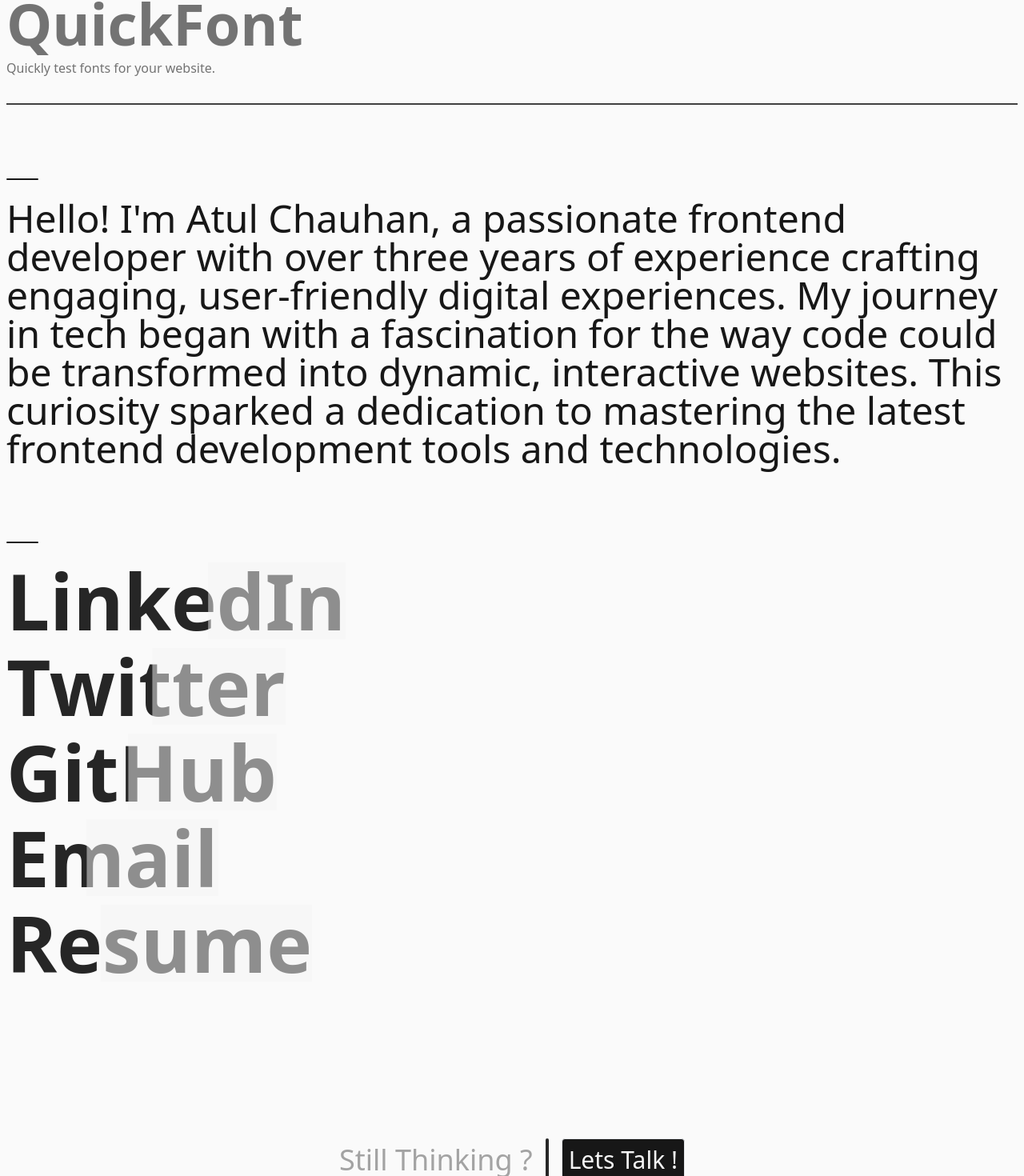
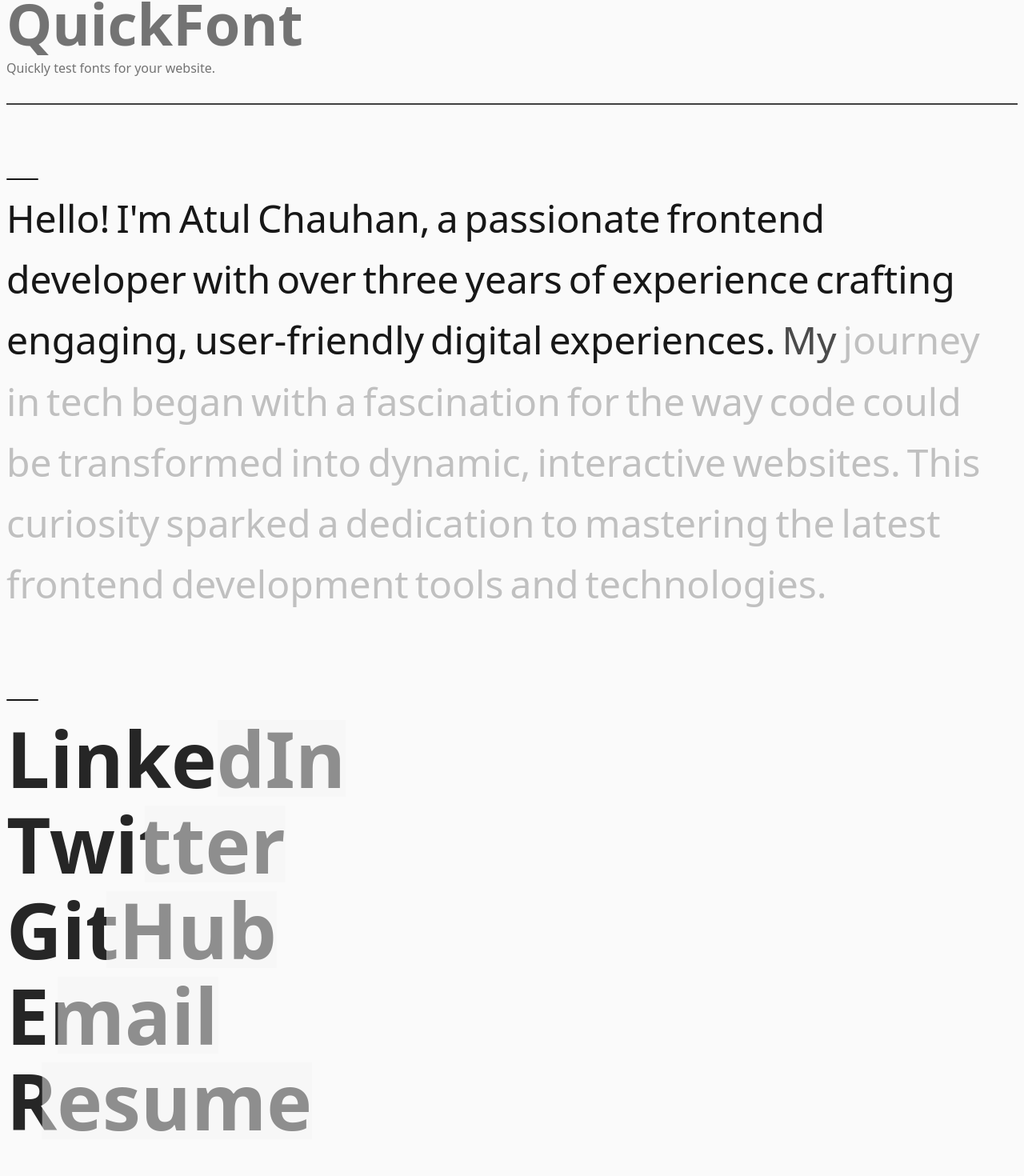
Before and after one commit to atulsmania/portfolio, a React (Vite) app: page / in a window 1280 px wide. Shown: the part 1297-2767 px from the top of the page at 80% size. Built offline with nearby package versions, Linux system fonts and the light colour scheme.

Commit message:
feat: about text progress

```diff
--- a/src/components/Footer.tsx
+++ b/src/components/Footer.tsx
@@ -1,22 +1,7 @@
 const Footer = () => {
   return (
-    <footer
-      id="connect"
-      className="w-full pb-4 mt-12 min-h-[calc(100svh/2)] flex px-2"
-    >
+    <footer id="connect" className="flex w-full px-2 pb-4 mt-12">
       <div className="flex flex-col items-center justify-center w-full gap-8">
-        <div className="flex flex-col items-start w-full gap-4 md:items-center md:justify-center md:flex-row ">
-          <span className="text-4xl text-center dark:text-neutral-200 text-neutral-400">
-            Still Thinking ?
-          </span>
-          <span className="hidden w-1 h-full rounded-full dark:bg-neutral-200 md:block bg-neutral-800" />
-          <a
-            href="mailto:atul14.chauhan@outlook.com"
-            className="p-2 text-3xl border rounded bg-neutral-900 text-neutral-100 dark:bg-neutral-200 dark:text-neutral-900"
-          >
-            Lets Talk !
-          </a>
-        </div>
         <p className="text-base text-center text-neutral-500">
           &copy; {new Date().getFullYear()} Atul Chauhan. All rights reserved.
         </p>
--- a/src/components/Section.tsx
+++ b/src/components/Section.tsx
@@ -22,9 +22,9 @@
       whileInView={{
         opacity: 1,
         y: 0,
-        transition: { duration: 1 },
+        transition: { duration: 0.5 },
       }}
-      viewport={{ amount: 0.25 }}
+      viewport={{ amount: 0.15 }}
       exit={{ opacity: 0, y: -20 }}
       {...rest}
     >
--- a/src/components/ui/text-progress.tsx
+++ b/src/components/ui/text-progress.tsx
@@ -5,7 +5,7 @@
   const ref = useRef<HTMLSpanElement>(null);
   const { scrollYProgress } = useScroll({
     target: ref,
-    offset: ["end end", "end center"],
+    offset: ["end end", "end 0.7"],
   });
   const scaleX = useTransform(scrollYProgress, [0, 1], [1, 0]);
 
--- a/src/containers/About.tsx
+++ b/src/containers/About.tsx
@@ -1,18 +1,63 @@
 import Section from "@/components/Section";
+import { motion, MotionValue, useScroll, useTransform } from "framer-motion";
+import { useRef } from "react";
+
+const paragraph =
+  "Hello! I'm Atul Chauhan, a passionate frontend developer with over three years of experience crafting engaging, user-friendly digital experiences. My journey in tech began with a fascination for the way code could be transformed into dynamic, interactive websites. This curiosity sparked a dedication to mastering the latest frontend development tools and technologies.";
 
 const About = () => {
+  const words = paragraph.split(" ");
+
+  const target = useRef<HTMLDivElement>(null);
+  const { scrollYProgress } = useScroll({
+    target,
+    offset: ["0.5 end", "0.2 start"],
+  });
+
   return (
-    <Section id="about-me" title="About">
-      <p className="text-2xl font-semibold md:text-5xl md:font-medium text-neutral-900 dark:text-neutral-300">
-        Hello! I'm Atul Chauhan, a passionate frontend developer with over three
-        years of experience crafting engaging, user-friendly digital
-        experiences. My journey in tech began with a fascination for the way
-        code could be transformed into dynamic, interactive websites. This
-        curiosity sparked a dedication to mastering the latest frontend
-        development tools and technologies.
+    <Section id="about" title="About">
+      <p
+        ref={target}
+        className="text-2xl flex flex-wrap min-h-[calc(100vh/1.5)] font-medium md:text-5xl md:font-medium text-neutral-900 dark:text-neutral-400"
+      >
+        {words.map((word, index) => {
+          const start = index / words.length;
+          const end = start + 1 / words.length;
+
+          return (
+            <Word range={[start, end]} progress={scrollYProgress} key={index}>
+              {word}
+            </Word>
+          );
+        })}
       </p>
     </Section>
   );
 };
 
+const Word = ({
+  range,
+  progress,
+  children,
+}: {
+  range: [number, number];
+  progress: MotionValue<number>;
+  children: string;
+}) => {
+  const opacity = useTransform(progress, range, [0, 1]);
+
+  return (
+    <span className="relative mr-2 text-neutral-900 dark:text-neutral-50">
+      <span className="absolute opacity-25">{children}</span>
+      <motion.span
+        style={{ opacity: opacity }}
+        className="text-neutral-900 dark:text-neutral-400"
+        transition={{ duration: 0.5, ease: "easeInOut" }}
+      >
+        {children}
+      </motion.span>
+    </span>
+  );
+};
+
 export default About;
```
